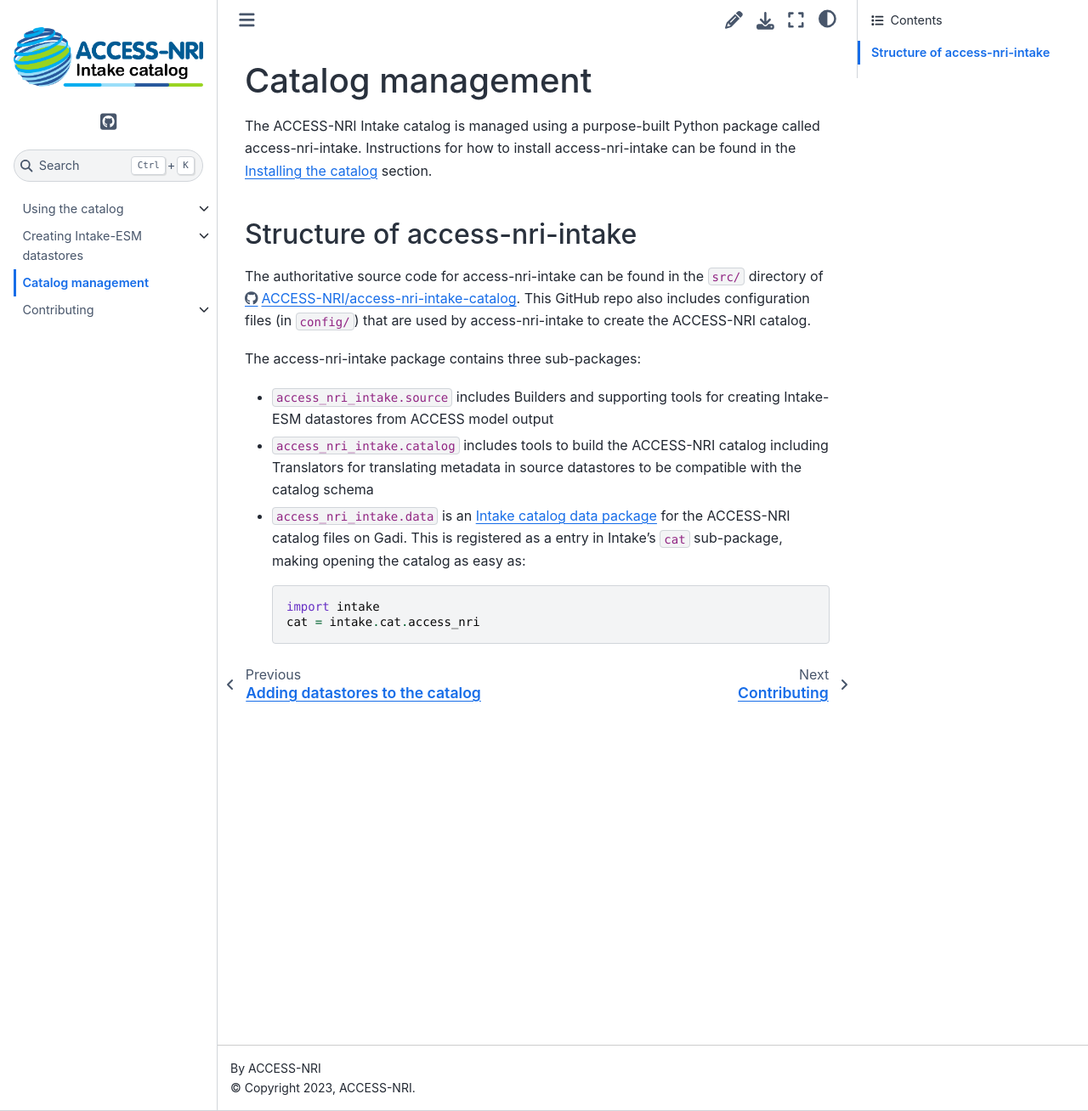
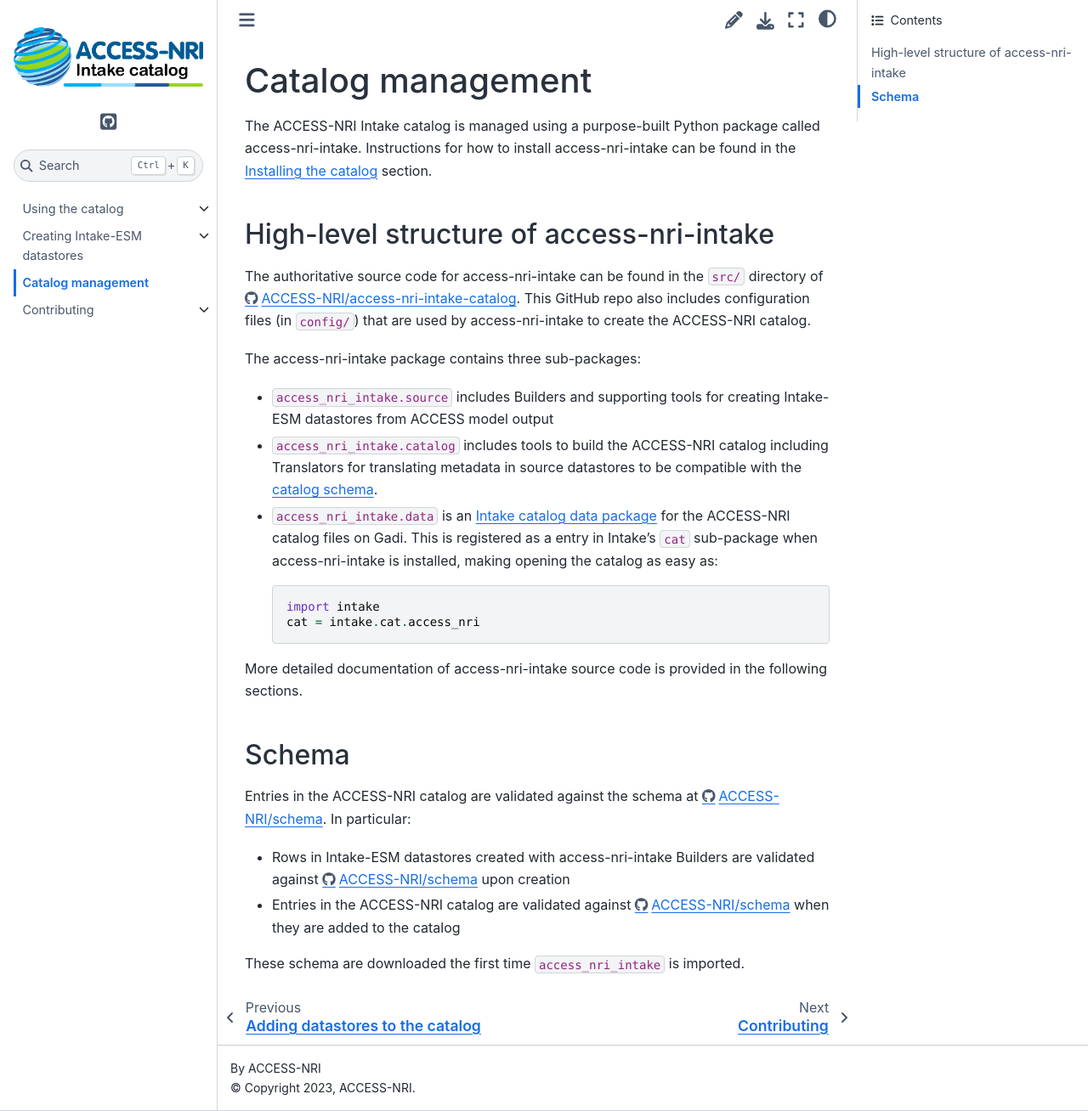
Before and after one commit to ACCESS-NRI/access-nri-intake-catalog, a Sphinx documentation site: the page built from docs/management/index.rst, in a window 1280 px wide and 1308 px high. Shown: the whole window at 85% size. Built offline with Sphinx 7.4.7 and the Sphinx Book theme 1.1.4, drawn with Linux system fonts in a browser that asks for light colours; pages that are not in the unit, such as notebooks, are missing from menus.

Commit message:
more text

```diff
--- a/docs/management/index.rst
+++ b/docs/management/index.rst
@@ -6,8 +6,8 @@
 The ACCESS-NRI Intake catalog is managed using a purpose-built Python package called access-nri-intake.
 Instructions for how to install access-nri-intake can be found in the :ref:`installation` section.
 
-Structure of access-nri-intake
-^^^^^^^^^^^^^^^^^^^^^^^^^^^^^^
+High-level structure of access-nri-intake
+^^^^^^^^^^^^^^^^^^^^^^^^^^^^^^^^^^^^^^^^^
 
 The authoritative source code for access-nri-intake can be found in the :code:`src/` directory of
 https://github.com/ACCESS-NRI/access-nri-intake-catalog. This GitHub repo also includes configuration files
@@ -18,10 +18,28 @@
 * :code:`access_nri_intake.source` includes Builders and supporting tools for creating Intake-ESM datastores
   from ACCESS model output
 * :code:`access_nri_intake.catalog` includes tools to build the ACCESS-NRI catalog including Translators for
-  translating metadata in source datastores to be compatible with the catalog schema
+  translating metadata in source datastores to be compatible with the :ref:`catalog schema <schema>`.
 * :code:`access_nri_intake.data` is an `Intake catalog data package
   <https://intake.readthedocs.io/en/latest/data-packages.html>`_ for the ACCESS-NRI catalog files on Gadi. This
-  is registered as a entry in Intake's :code:`cat` sub-package, making opening the catalog as easy as::
+  is registered as a entry in Intake's :code:`cat` sub-package when access-nri-intake is installed, making
+  opening the catalog as easy as::
 
     import intake
     cat = intake.cat.access_nri
+
+More detailed documentation of access-nri-intake source code is provided in the following sections.
+
+.. _schema:
+
+Schema
+^^^^^^
+
+Entries in the ACCESS-NRI catalog are validated against the schema at https://github.com/ACCESS-NRI/schema. In
+particular:
+
+* Rows in Intake-ESM datastores created with access-nri-intake Builders are validated against
+  https://github.com/ACCESS-NRI/schema/blob/main/file_asset.json upon creation
+* Entries in the ACCESS-NRI catalog are validated against
+  https://github.com/ACCESS-NRI/schema/blob/main/experiment_asset.json when they are added to the catalog
+
+These schema are downloaded the first time :code:`access_nri_intake` is imported.
```
